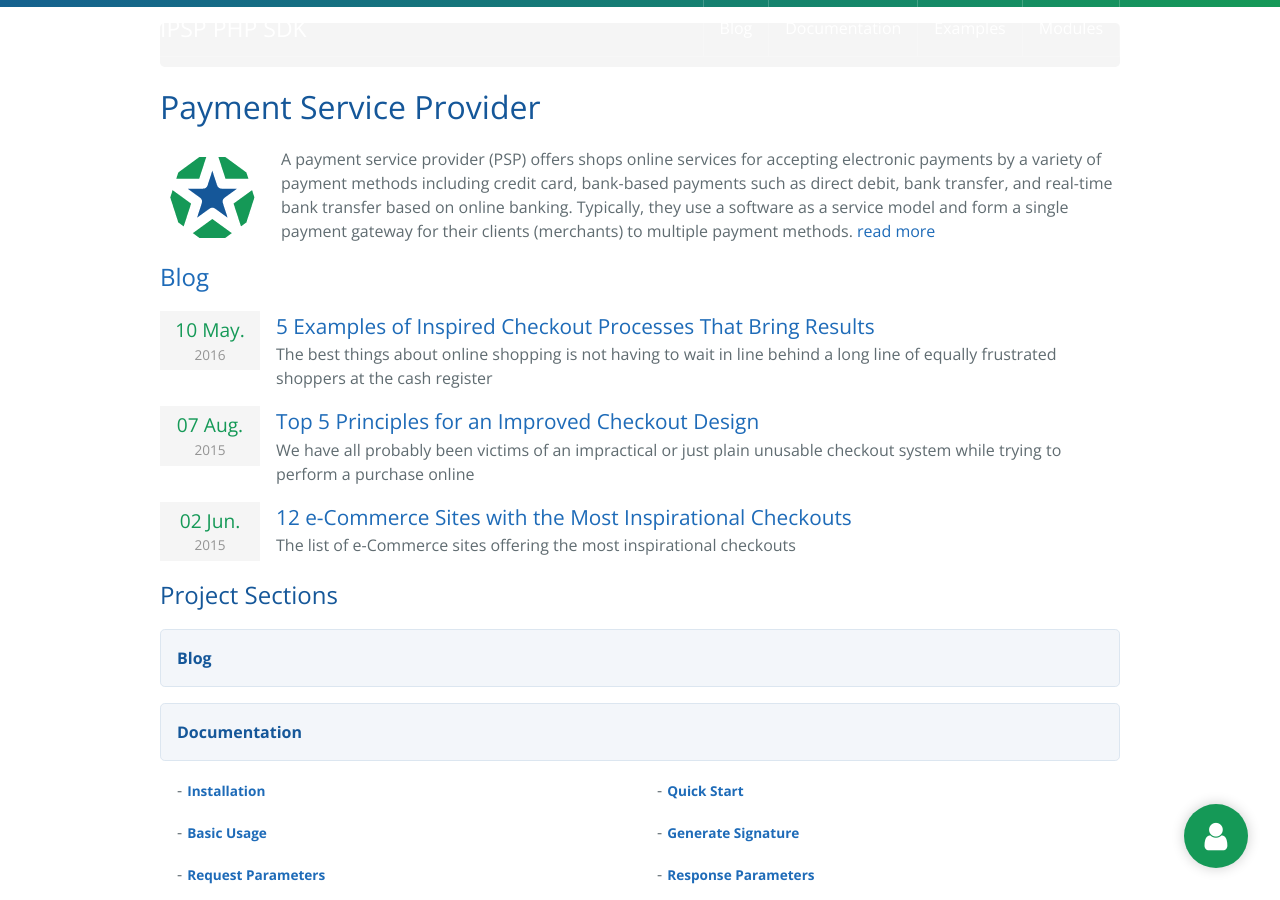
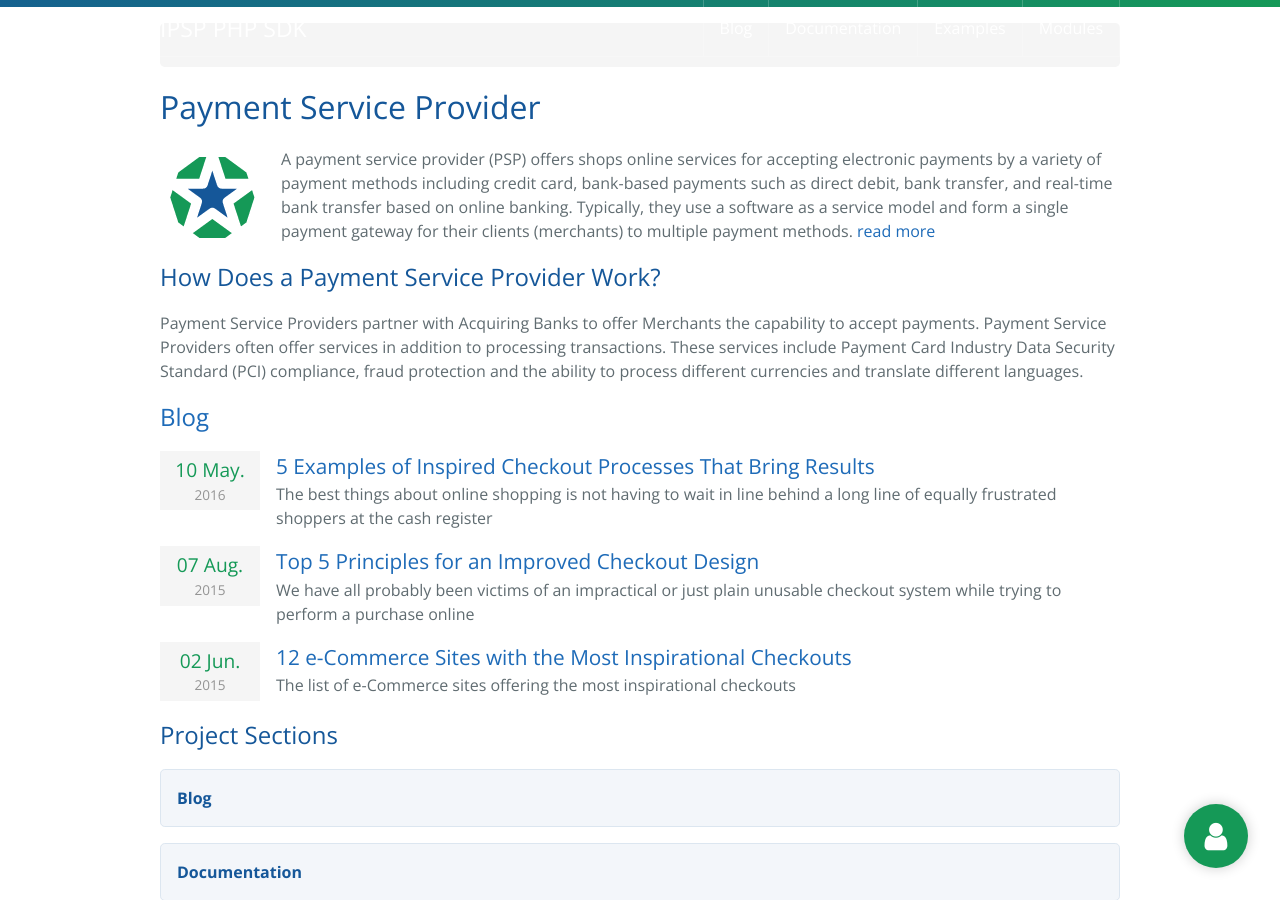
Before and after one commit to kosatyi/ipsp-php, a Jekyll site: the page built from index.md, in a window 1280 px wide and 900 px high, scrolled down 394 px. Built offline with Jekyll 4.4.1, drawn with Linux system fonts in a browser that asks for light colours; our own code applies the rules of GitHub Pages for plain Markdown files.

Commit message:
refactor index page

```diff
--- a/index.md
+++ b/index.md
@@ -15,6 +15,13 @@ transfer, and real-time bank transfer based on online banking. Typically, they u
 model and form a single payment gateway for their clients (merchants) to multiple payment methods.
 [read more](https://en.wikipedia.org/wiki/Payment_service_provider)
 
+## How Does a Payment Service Provider Work?
+
+Payment Service Providers partner with Acquiring Banks to offer Merchants the capability to accept payments.
+Payment Service Providers often offer services in addition to processing transactions.
+These services include Payment Card Industry Data Security Standard (PCI) compliance,
+fraud protection and the ability to process different currencies and translate different languages.
+
 ## [Blog](/blog/)
 
 <div class="blog-list">
```
